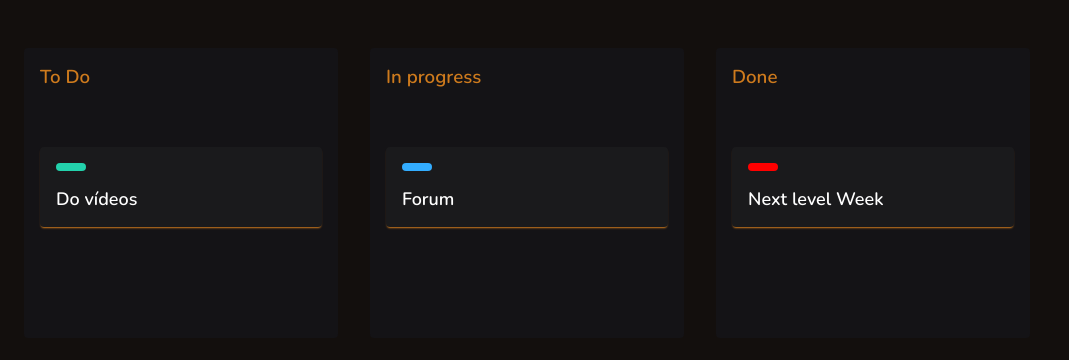
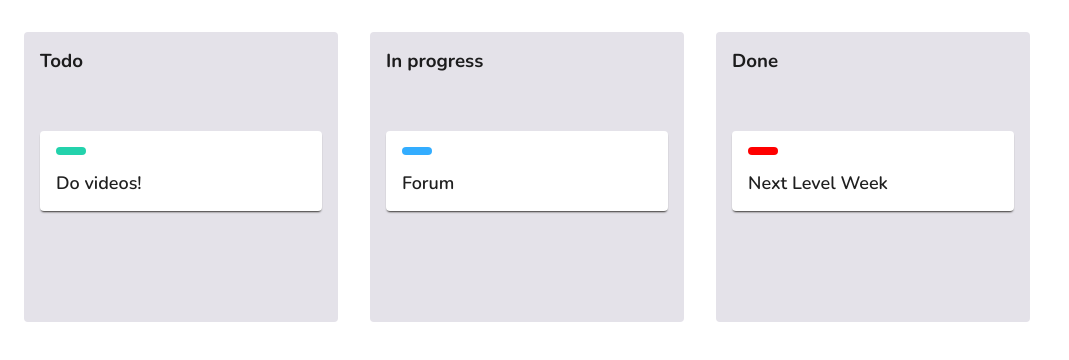
Before and after one commit to rafaelkorz/simple-kanban-board, a plain HTML site: page index.html in a window 1280 px wide. Shown: the whole page, without its empty margins (0-1069 px from the left). Drawn offline with nearby package versions, Linux system fonts and the light colour scheme.

Commit message:
first commit

```diff
--- a/index.html
+++ b/index.html
@@ -3,18 +3,20 @@
 <head>
     <meta charset="UTF-8">
     <meta name="viewport" content="width=device-width, initial-scale=1.0">
+    <title>Simple Kanban Board</title>
+
     <link rel="stylesheet" href="style.css">
-  <link href="https://fonts.googleapis.com/css2?family=Nunito:wght@200;600&display=swap" rel="stylesheet">
-  <title>Simle Kanban Board</title>
+    <link href="https://fonts.googleapis.com/css?family=Nunito:400,600,700,800,900" rel="stylesheet">
 </head>
 <body>
+
     <div class="boards">
         <div class="board">
-      <h3>To Do</h3>
+            <h3>Todo</h3>
             <div class="dropzone">
                 <div class="card" draggable="true">
                     <div class="status green"></div>
-          <div class="content">Do vídeos </div>
+                    <div class="content"> Do videos!</div>
                 </div>
             </div>
         </div>
@@ -23,7 +25,7 @@
             <div class="dropzone">
                 <div class="card" draggable="true">
                     <div class="status blue"></div>
-          <div class="content">Forum</div>
+                    <div class="content"> Forum</div>
                 </div>
             </div>
         </div>
@@ -32,12 +34,13 @@
             <div class="dropzone">
                 <div class="card" draggable="true">
                     <div class="status red"></div>
-          <div class="content">Next level Week</div>
+                    <div class="content"> Next Level Week</div>
                 </div>
             </div>
         </div>
     </div>
 
-  <script src="script.js" defer> </script>
+    <script src="script.js" defer></script>
+
 </body>
 </html>
--- a/script.js
+++ b/script.js
@@ -1,6 +1,14 @@
-const cards = document.querySelector('.card')
-const dropzones = document.querySelector('.dropzone')
+/** help */
+function log(message) {
+  console.log('> ' + message)
+}
 
+/** app */
+const cards = document.querySelectorAll('.card')
+const dropzones = document.querySelectorAll('.dropzone')
+
+
+/** our cards */
 cards.forEach(card => {
   card.addEventListener('dragstart', dragstart)
   card.addEventListener('drag', drag)
@@ -8,22 +16,27 @@ cards.forEach(card => {
 })
 
 function dragstart() {
-  dropzones.forEach(dropzone => dropzone.classList.add('highlight'))
+  // log('CARD: Start dragging ')
+  dropzones.forEach( dropzone => dropzone.classList.add('highlight'))
 
+  // this = card
   this.classList.add('is-dragging')
 }
 
 function drag() {
-
+  // log('CARD: Is dragging ')
 }
 
 function dragend() {
-  dropzones.forEach(dropzone => dropzone.classList.remove('highlight'))
+  // log('CARD: Stop drag! ')
+  dropzones.forEach( dropzone => dropzone.classList.remove('highlight'))
 
+  // this = card
   this.classList.remove('is-dragging')
 }
 
-dropzones.forEach(dropzone => {
+/** place where we will drop cards */
+dropzones.forEach( dropzone => {
   dropzone.addEventListener('dragenter', dragenter)
   dropzone.addEventListener('dragover', dragover)
   dropzone.addEventListener('dragleave', dragleave)
@@ -31,21 +44,28 @@ dropzones.forEach(dropzone => {
 })
 
 function dragenter() {
-
+  // log('DROPZONE: Enter in zone ')
 }
 
 function dragover() {
+  // this = dropzone
   this.classList.add('over')
 
+  // get dragging card
   const cardBeingDragged = document.querySelector('.is-dragging')
 
+  // this = dropzone
   this.appendChild(cardBeingDragged)
 }
 
 function dragleave() {
+  // log('DROPZONE: Leave ')
+  // this = dropzone
   this.classList.remove('over')
+
 }
 
 function drop() {
+  // log('DROPZONE: dropped ')
   this.classList.remove('over')
 }
--- a/style.css
+++ b/style.css
@@ -3,26 +3,28 @@ html {
 }
 
 body {
-  background-color: #130f0d;
+  background-color: #fff;
   color: white;
 }
 
 .boards {
   display: flex;
+
   margin-top: 32px;
 }
 
 .board {
-  background: #141316;
-  border: 1px #FD951F11;
+  background: #e4e2e9;
+  border: 0;
   border-radius: 4px;
-  margin: 16px;
+
+  margin: 0 16px;
 }
 
 .board h3 {
   padding: 16px;
   margin: 0;
-  color: #FD951Fcc;
+  color: #000000e0;
 }
 
 .dropzone {
@@ -32,14 +34,15 @@ body {
 }
 
 .card {
+  background-color: #fff;
   padding: 16px;
-  box-shadow: 0 2px 2px -1px #FD951Fcc;
+  box-shadow: 0 2px 2px -1px #0a0703cc;
   width: 250px;
   margin: 25px 0;
   border-radius: 4px;
   font-weight: 600;
   font-size: 18px;
-  background: #1A1A1C;
+  color: #000000e0;
 }
 
 .status {
@@ -66,7 +69,7 @@ body {
   background-color: #FD951F08;
 }
 
-.card .dropzone {
+.card, .dropzone {
   transition: 400ms;
 }
 
```
Lines whose indentation alone changed are shown as unchanged.
